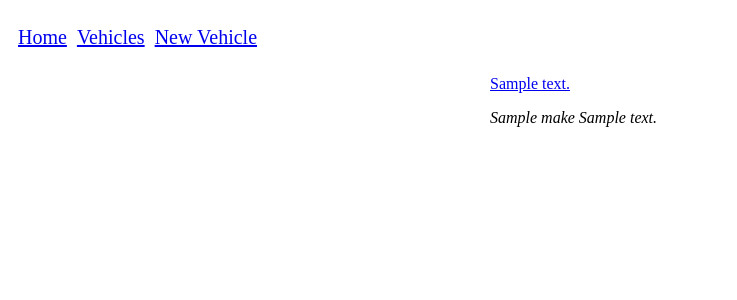
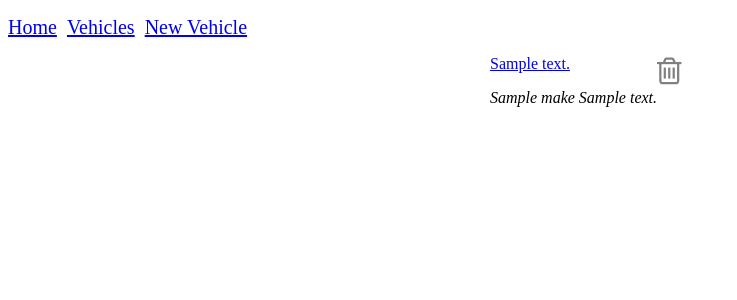
Before and after one commit to karsim46/Shop_project, a Flask app: page /vehicles in a window 1280 px wide. Shown: the top 300 px of the page, without its empty margins (0-737 px from the left). Run offline with Flask 2, Linux system fonts and the light colour scheme; a database or web service that is not in the repository returns one stand-in record (values such as "Sample title"); some libraries are stand-ins or nearby versions.

Commit message:
delete function working

```diff
--- a/static/style.css
+++ b/static/style.css
@@ -8,7 +8,7 @@
 
   .menu{
     display: flex;
-    padding: 10px;
+    padding: 0px;
     background-color:white;
     color: white;
   }
@@ -27,7 +27,12 @@
     margin: 0 auto;
 }
 
-.templates > vehicles > index.html {
+.trash-button{
+  display: contents;
+  font-size: 65%;
+}
 
 
+.delete-form{
+  display: inline;
 }
--- a/templates/base.html
+++ b/templates/base.html
@@ -5,6 +5,8 @@
     <meta http-equiv="X-UA-Compatible" content="IE=edge">
     <meta name="viewport" content="width=device-width, initial-scale=1.0">
     <link rel="stylesheet" href="{{ url_for('static', filename='style.css') }}">
+    <link rel="stylesheet" href="https://stackpath.bootstrapcdn.com/font-awesome/4.7.0/css/font-awesome.min.css" crossorigin="anonymous">
+
     <title>Home</title>
 </head>
 <body>
--- a/templates/vehicles/index.html
+++ b/templates/vehicles/index.html
@@ -11,6 +11,14 @@
          </div>
         </div class="buttons">
     </div>
+    <div class="buttons">
+
+      <form class="delete-form" action="/vehicles/{{vehicle.id}}/delete" method="POST">
+        <button class="trash-button"><i class="fa fa-trash-o fa-3x" style="color:grey" aria-hidden="true"></i></button>
+      </form>
+    </div>
+  </div>
+</div>
 {% endfor %}
 
   </div>
--- a/templates/vehicles/new.html
+++ b/templates/vehicles/new.html
@@ -51,7 +51,7 @@
         <div>
             <label for="vehicle">Vehicle:</label>
             <select id="vehicle" name="vehicle_id">
-              {% for vehicle in all_vehicle %}
+              {% for vehicle in all_vehicles %}
                 <option value="{{ vehicle.id }}">{{ vehicle.display_name() }}</option>
               {% endfor %}
             </select>
```
